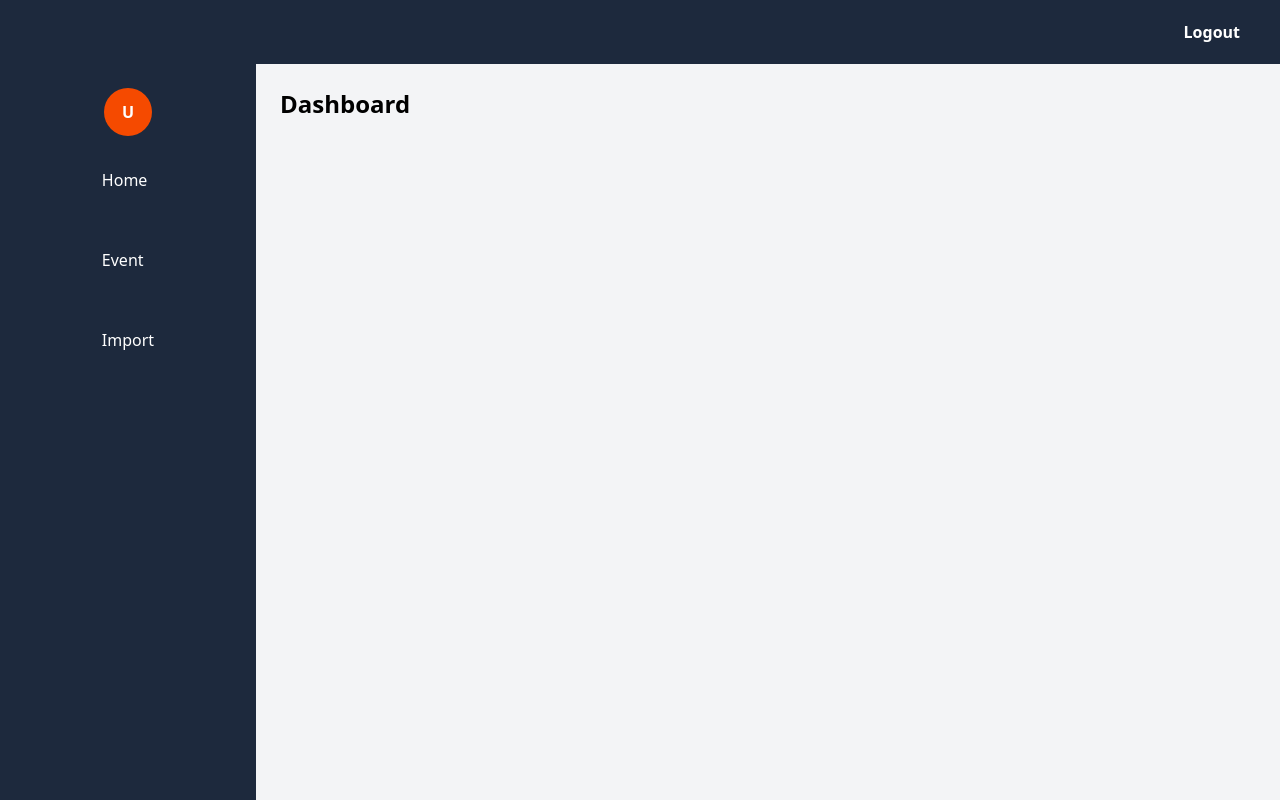
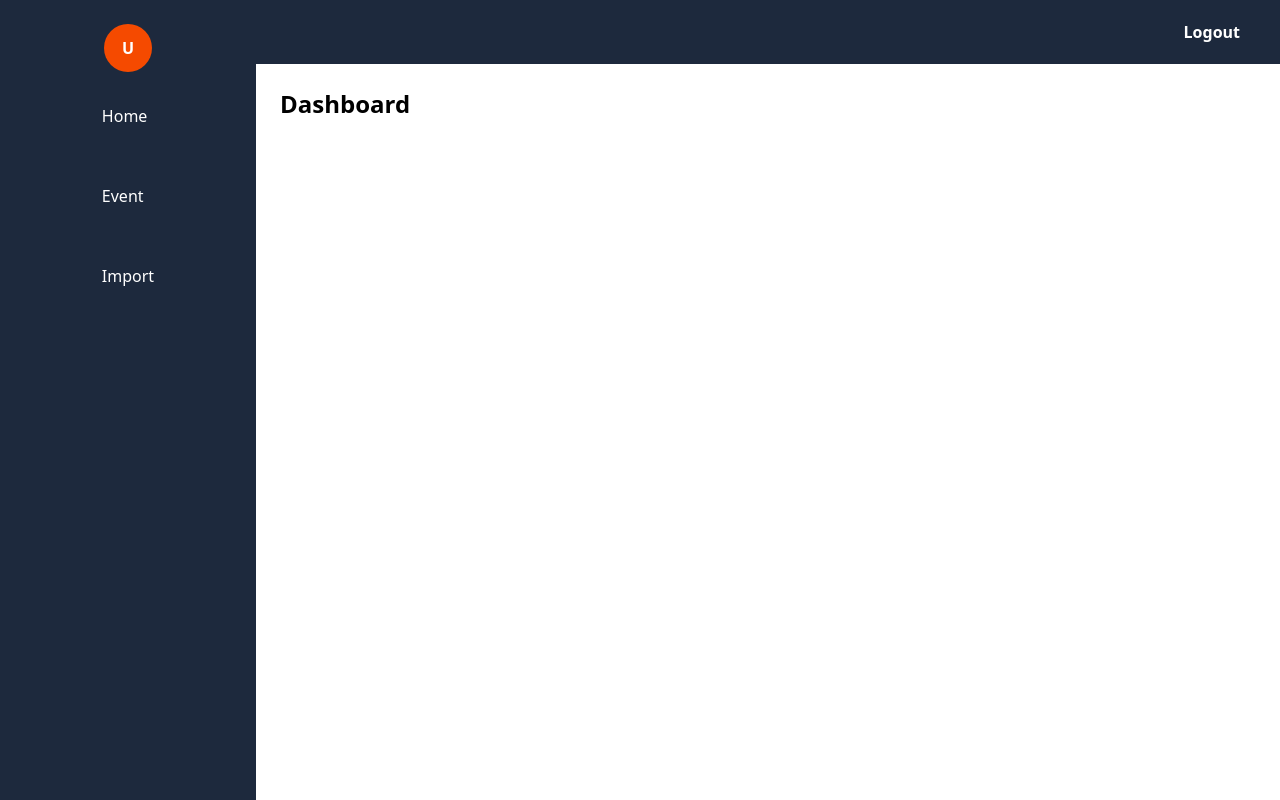
Before and after one commit to koiraladarwin/ecmsadminpage, a React (Vite) app: page / in a window 1280 px wide. Built offline with nearby package versions, Linux system fonts and the light colour scheme.

Commit message:
refactor: rearranged the taskbar and navbar layout again

```diff
--- a/src/features/events/dashboard/Dashboard.jsx
+++ b/src/features/events/dashboard/Dashboard.jsx
@@ -5,11 +5,13 @@ import TaskBar from './components/TaskBar'
 export default function Dashboard() {
   return (
     <>
-      <div className='flex flex-col min-h-screen'>
-        <NavBar />
+      <div className='flex min-h-screen'>
         <div className='flex flex-1'>
           <TaskBar />
-          <div className='flex-1 p-6 bg-gray-100 overflow-auto'>
+        </div>
+        <div class='w-full'>
+          <NavBar />
+          <div className='flex-1 p-6 overflow-auto'>
             <h1 className='text-2xl font-bold'>Dashboard</h1>
           </div>
         </div>
```
